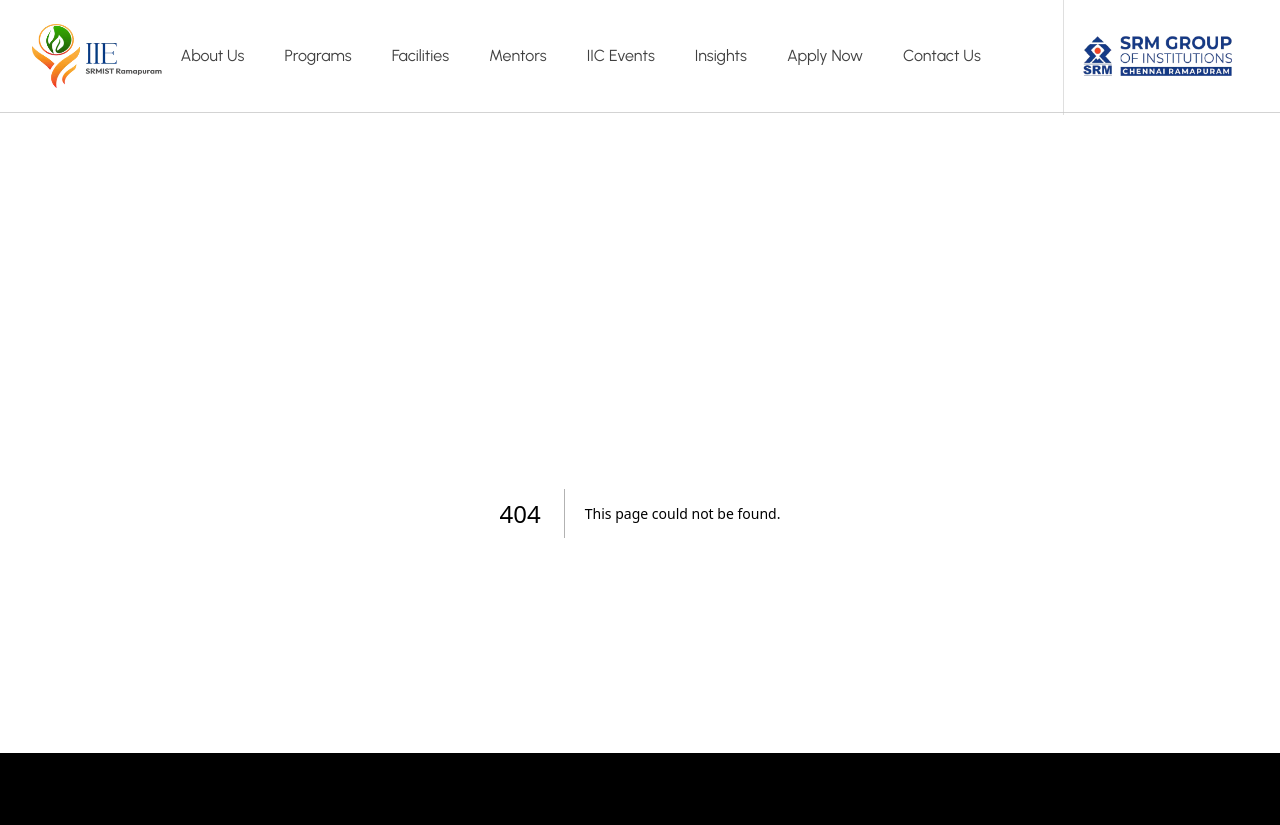
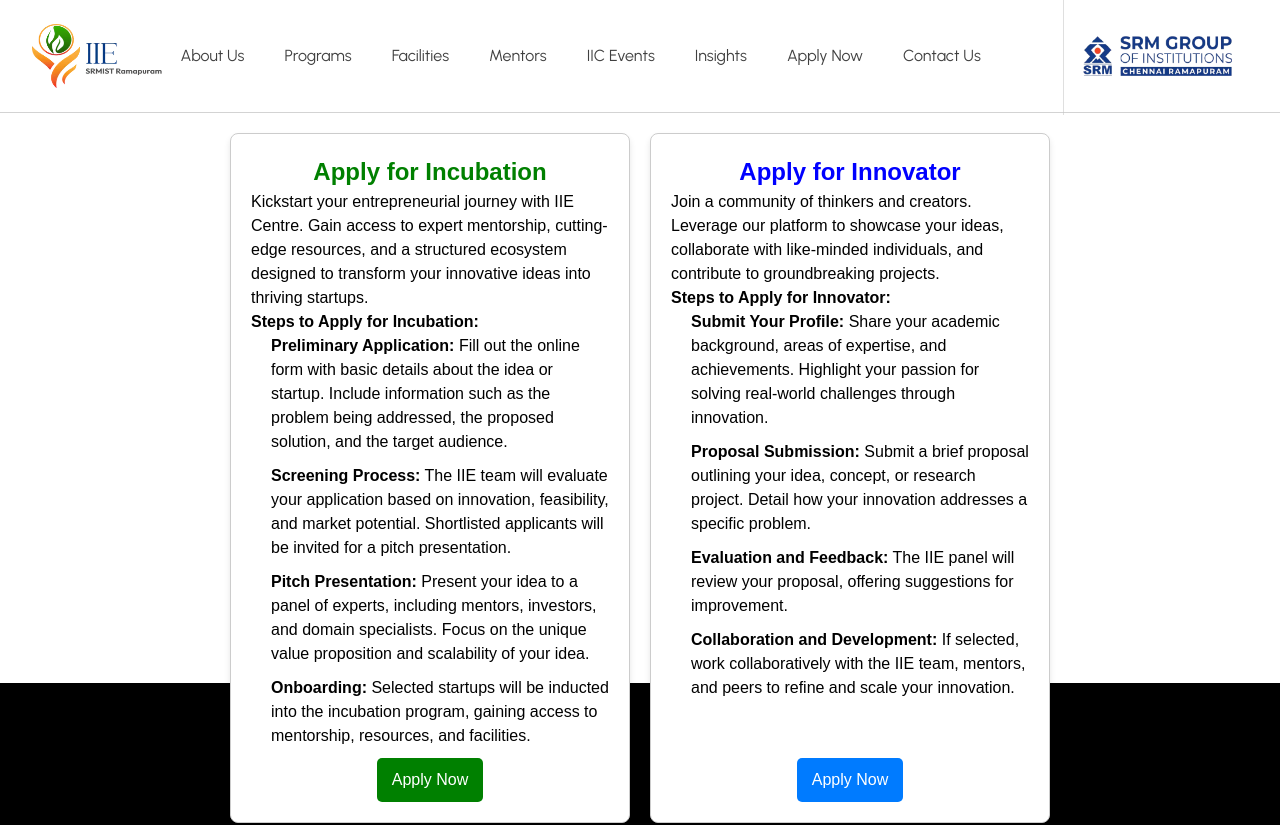
Before and after one commit to VarunSinha07/IIE_Web, a Next.js app: page /applyNow in a window 1280 px wide. Before the commit this address had no page. Shown: the top 825 px of the page. Built offline with nearby package versions, Linux system fonts and the light colour scheme.

Commit message:
Added apply now and conatct us page

```diff
--- /dev/null
+++ b/app/applyNow/page.tsx
@@ -0,0 +1,92 @@
+'use client';
+import React from "react";
+
+const ApplyNowPage = () => {
+  return (
+    <div className="apply-now-page">
+      {/* <h1 className="page-title">Apply Now</h1> */}
+      <div className="cards-container">
+        {/* Apply for Incubation Card */}
+        <div className="card incubation-card">
+          <h2 style={{ textAlign: "center" }}>Apply for Incubation</h2>
+          <div>
+            Kickstart your entrepreneurial journey with IIE Centre. Gain access
+            to expert mentorship, cutting-edge resources, and a structured
+            ecosystem designed to transform your innovative ideas into thriving
+            startups.
+          </div>
+          <h3><strong>Steps to Apply for Incubation:</strong></h3>
+          <ol>
+            <li>
+              <strong>Preliminary Application:</strong> Fill out the online form
+              with basic details about the idea or startup. Include information
+              such as the problem being addressed, the proposed solution, and
+              the target audience.
+            </li>
+            <li>
+              <strong>Screening Process:</strong> The IIE team will evaluate
+              your application based on innovation, feasibility, and market
+              potential. Shortlisted applicants will be invited for a pitch
+              presentation.
+            </li>
+            <li>
+              <strong>Pitch Presentation:</strong> Present your idea to a panel
+              of experts, including mentors, investors, and domain specialists.
+              Focus on the unique value proposition and scalability of your
+              idea.
+            </li>
+            <li>
+              <strong>Onboarding:</strong> Selected startups will be inducted
+              into the incubation program, gaining access to mentorship,
+              resources, and facilities.
+            </li>
+          </ol>
+          <div className="card-buttons">
+            <button className="apply-Ibutton">Apply Now</button>
+            {/* <button className="learn-more-button">Learn More</button> */}
+          </div>
+        </div>
+
+        {/* Apply for Innovator Card */}
+        <div className="card innovator-card">
+          <h2 style={{ textAlign: "center" }}>Apply for Innovator</h2>
+          <div >
+            Join a community of thinkers and creators. Leverage our platform to
+            showcase your ideas, collaborate with like-minded individuals, and
+            contribute to groundbreaking projects.
+          </div>
+          <h3><strong>Steps to Apply for Innovator:</strong></h3>
+          <ol>
+            <li>
+              <strong>Submit Your Profile:</strong> Share your academic
+              background, areas of expertise, and achievements. Highlight your
+              passion for solving real-world challenges through innovation.
+            </li>
+            <li>
+              <strong>Proposal Submission:</strong> Submit a brief proposal
+              outlining your idea, concept, or research project. Detail how your
+              innovation addresses a specific problem.
+            </li>
+            <li>
+              <strong>Evaluation and Feedback:</strong> The IIE panel will
+              review your proposal, offering suggestions for improvement.
+            </li>
+            <li>
+              <strong>Collaboration and Development:</strong> If selected, work
+              collaboratively with the IIE team, mentors, and peers to refine
+              and scale your innovation.
+            </li>
+          </ol>
+          <div className="card-buttons">
+            <button className="apply-button">Apply Now</button>
+            {/* <button className="learn-more-button">Learn More</button> */}
+          </div>
+        </div>
+      </div>
+
+
+    </div>
+  );
+};
+
+export default ApplyNowPage;
--- a/app/components/Navbar/Navbar.tsx
+++ b/app/components/Navbar/Navbar.tsx
@@ -22,7 +22,7 @@ const navigation: NavigationItem[] = [
     { name: 'IIC Events', href: '#testimonial-section', current: false },
     { name: 'Insights', href: '#blog-section', current: false },
     { name: 'Apply Now ', href: '#testimonial-section', current: false },
-    { name: 'Contact Us', href: '#testimonial-section', current: false },
+    { name: 'Contact Us', href: '/contactUs', current: false },
 ]
 
 function classNames(...classes: string[]) {
--- /dev/null
+++ b/app/contactUs/page.tsx
@@ -0,0 +1,94 @@
+import React from 'react';
+
+const ContactUs = () => {
+    return (
+        // <div className="container mx-auto p-4">
+        //     <h1 className="text-2xl font-bold mb-4">Contact Us</h1>
+        //     <form className="mb-6">
+        //         <p className="mb-4">
+        //             For inquiries, collaborations, or feedback, reach out to us:
+        //         </p>
+        //         <ul className="mb-6">
+        //             <li>
+        //                 <strong>Email:</strong> contact@yourdomain.com
+        //             </li>
+        //             <li>
+        //                 <strong>Phone:</strong> +1 234 567 890
+        //             </li>
+        //             <li>
+        //                 <strong>Address:</strong> SRM Institute of Science and Technology, Ramapuram
+        //             </li>
+        //         </ul>
+        //         <h2 className="text-xl font-semibold mb-2">Tune In</h2>
+        //         <p>
+        //             Follow us on our social media channels for updates, announcements, and success stories.
+        //         </p>
+        //         <div className="mb-4">
+        //             <label htmlFor="email" className="block text-sm font-medium text-gray-700">
+        //                 Email
+        //             </label>
+        //             <input
+        //                 type="email"
+        //                 id="email"
+        //                 name="email"
+        //                 className="mt-1 block w-full border border-gray-300 rounded-md shadow-sm p-2"
+        //                 placeholder="Your Email"
+        //             />
+        //         </div>
+        //         <div className="mb-4">
+        //             <label htmlFor="message" className="block text-sm font-medium text-gray-700">
+        //                 Message
+        //             </label>
+        //             <textarea
+        //                 id="message"
+        //                 name="message"
+        //                 rows={4}
+        //                 className="mt-1 block w-full border border-gray-300 rounded-md shadow-sm p-2"
+        //                 placeholder="Your Message"
+        //             ></textarea>
+        //         </div>
+        //         <button
+        //             type="submit"
+        //             className="bg-blue-500 text-white px-4 py-2 rounded-md hover:bg-blue-600"
+        //         >
+        //             Submit
+        //         </button>
+        //     </form>
+        //     <div>
+        //         <h2 className="text-xl font-semibold mb-2">Contact Information</h2>
+        //         <p className="mb-1">
+        //             <strong>Phone:</strong> +1 234 567 890
+        //         </p>
+        //         <p>
+        //             <strong>Email:</strong> contact@yourdomain.com
+        //         </p>
+        //     </div>
+        // </div>
+        <div className="container mx-auto p-8 mb-64 text-center">
+            <h1 className="text-2xl font-bold mb-4">Contact Us</h1>
+            <p className="mb-4">
+            For inquiries, collaborations, or feedback, reach out to us:
+            </p>
+            <p className="mb-6">
+            Follow us on our social media channels for updates, announcements, and success stories.
+            </p>
+            <ul className="mb-6">
+            <li className="mb-2">
+                <strong>Email:</strong> contact@yourdomain.com
+            </li>
+            <li className="mb-2">
+                <strong>Phone:</strong> +1 234 567 890
+            </li>
+            <li className="mb-2">
+                <strong>Address:</strong> SRM Institute of Science and Technology, Ramapuram
+            </li>
+            </ul>
+            <h2 className="text-xl font-semibold mb-2">Tune In</h2>
+            <p>
+            Follow us on our social media channels for updates, announcements, and success stories.
+            </p>
+        </div>
+    );
+};
+
+export default ContactUs;
--- a/app/globals.css
+++ b/app/globals.css
@@ -390,3 +390,97 @@ html {
 .manage > div:nth-child(2) h3 {
   color: #747474;
 }
+
+.apply-now-page {
+  padding: 20px;
+  font-family: Arial, sans-serif;
+}
+.page-title {
+  text-align: center;
+  margin-bottom: 20px;
+}
+.cards-container {
+  display: flex;
+  flex-wrap: wrap;
+  gap: 20px;
+  justify-content: center;
+}
+.card {
+  background: #fff;
+  border: 1px solid #ddd;
+  border-radius: 8px;
+  box-shadow: 0 4px 6px rgba(0, 0, 0, 0.1);
+  padding: 20px;
+  max-width: 400px;
+  width: 100%;
+}
+.card h2 {
+  margin-top: 0;
+  font-size: 1.5rem;
+  font-weight: bold;
+}
+.card p {
+  color: #555;
+}
+.card ol {
+  padding-left: 20px;
+}
+.card li {
+  margin-bottom: 10px;
+}
+.card-buttons {
+  margin-top: 20px;
+  display: flex;
+  gap: 10px;
+}
+.apply-Ibutton {
+  background-color: #008000;
+  color: white;
+  border: none;
+  padding: 10px 15px;
+  border-radius: 5px;
+  cursor: pointer;
+}
+.apply-button {
+  background-color: #007bff;
+  color: white;
+  border: none;
+  padding: 10px 15px;
+  border-radius: 5px;
+  cursor: pointer;
+}
+.learn-more-button {
+  background-color: #6c757d;
+  color: white;
+  border: none;
+  padding: 10px 15px;
+  border-radius: 5px;
+  cursor: pointer;
+}
+.incubation-card h2 {
+  color: green;
+}
+.innovator-card h2 {
+  color: blue;
+}
+
+.cards-container {
+  display: flex;
+  gap: 20px; /* Add spacing between cards */
+}
+
+.card {
+  display: flex;
+  flex-direction: column;
+  justify-content: space-between;
+  padding: 20px;
+  border: 1px solid #ccc;
+  border-radius: 8px;
+}
+
+.card-buttons {
+  margin-top: auto; /* Push buttons to the bottom of the card */
+  display: flex;
+  justify-content: center; /* Center align buttons */
+  gap: 10px; /* Add spacing between buttons */
+}
```
